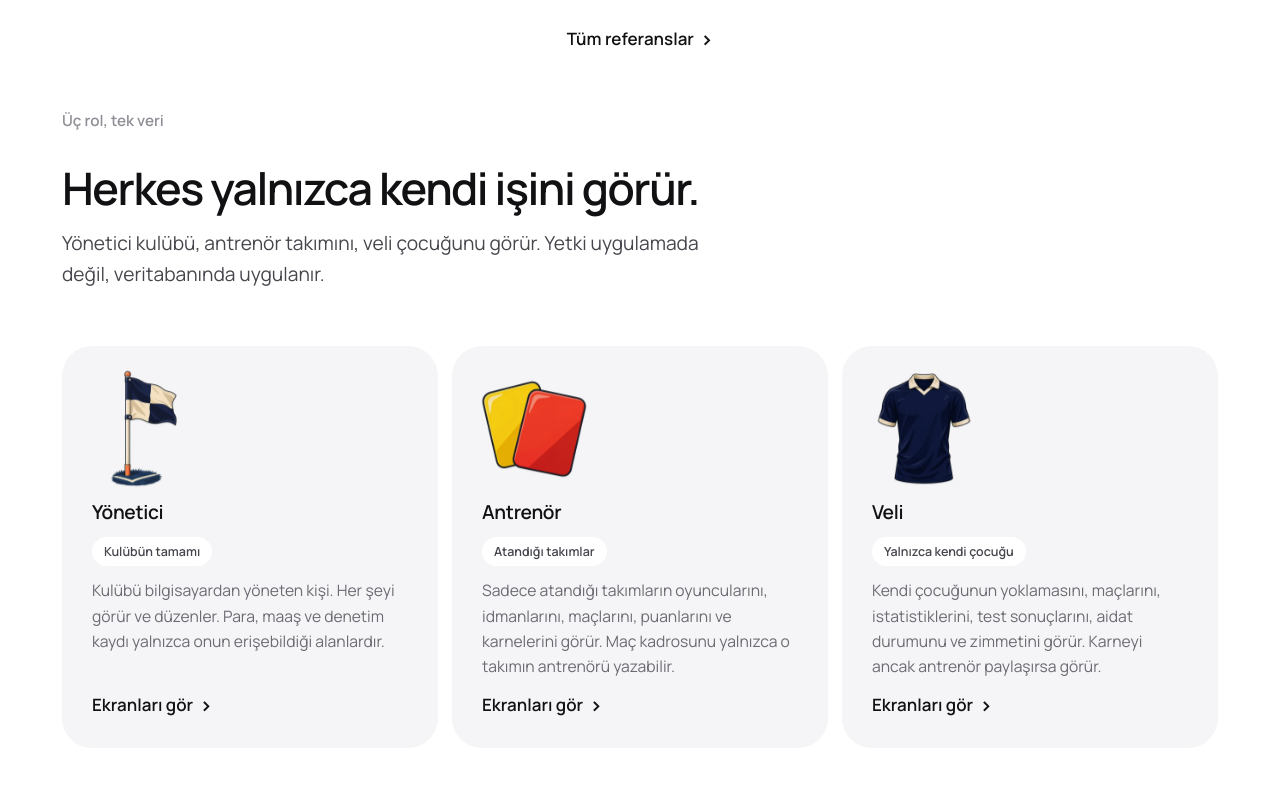
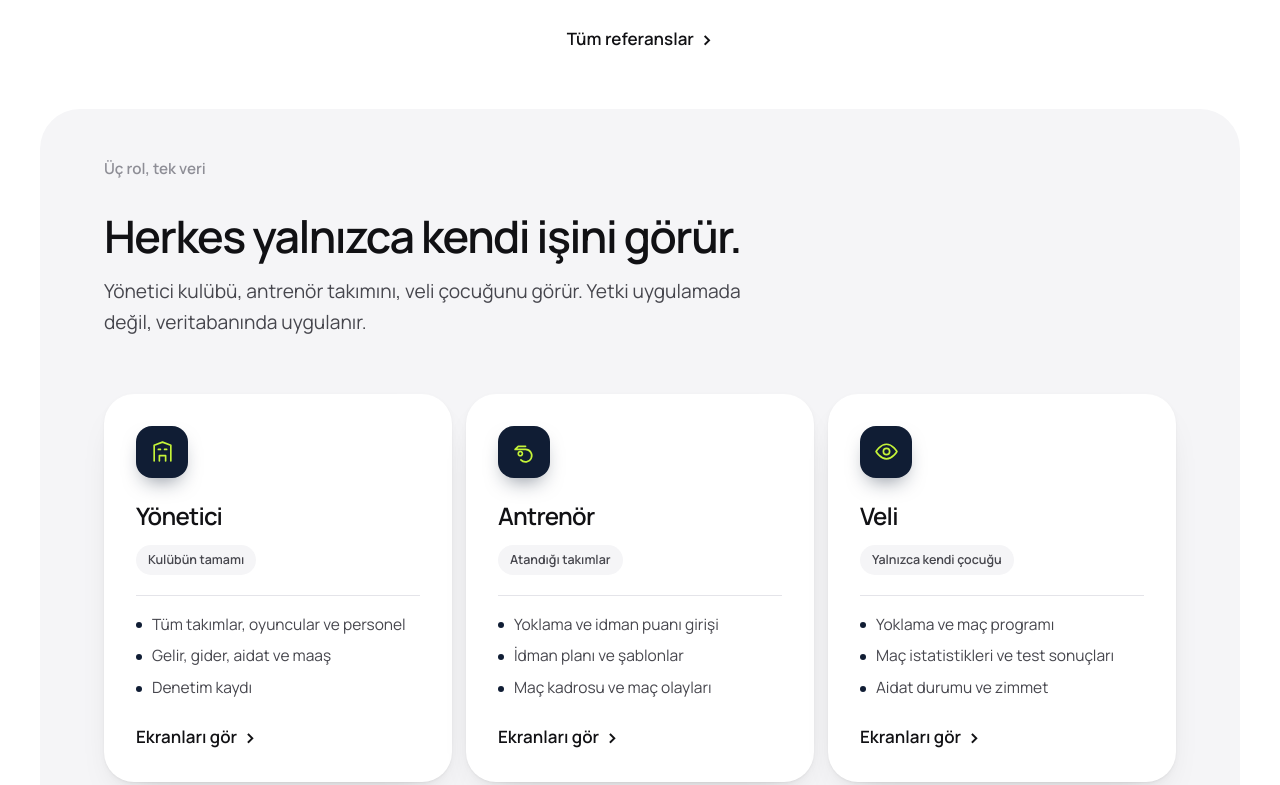
Before and after one commit to kerimelmalii/kulupgo-site, a plain HTML site: page index.html in a window 1280 px wide. Shown: the part 2070-2855 px from the top of the page. Drawn offline with Linux system fonts and the light colour scheme.

Commit message:
Roller bölümü: görselsiz, gölgeli kartlar
Co-Authored-By: Claude Sonnet 5.5 <noreply@anthropic.com>
Claude-Session: https://claude.ai/code/session_01PB1fxnbj5im94Cfm8TRDyB

```diff
--- a/css/site.css
+++ b/css/site.css
@@ -179,6 +179,16 @@ section{position:relative}
   .op li:before{background:var(--g)}
   .op-bot{order:1}.op-bot p{display:none}
 }
+.role{display:flex;flex-direction:column;gap:14px;background:#fff;border-radius:var(--r-card);padding:32px;text-decoration:none;color:var(--body);box-shadow:0 1px 2px rgba(17,17,20,.04),0 2px 6px rgba(17,17,20,.03),0 18px 40px -22px rgba(17,17,20,.22);transition:transform .3s,box-shadow .3s}
+.role:hover{transform:translateY(-6px);box-shadow:0 1px 2px rgba(17,17,20,.04),0 4px 10px rgba(17,17,20,.04),0 34px 60px -26px rgba(17,17,20,.34)}
+.role .ico{width:52px;height:52px;border-radius:16px;background:var(--g);color:var(--lime);display:grid;place-items:center;box-shadow:0 10px 20px -8px rgba(16,29,52,.5)}
+.role .ico svg{width:25px;height:25px}
+.role h3{font-size:1.5rem;letter-spacing:-.03em;margin-top:8px}
+.role .tag{align-self:flex-start;background:var(--box)}
+.role ul{list-style:none;margin:6px 0 10px;padding:18px 0 0;border-top:1px solid var(--line);display:grid;gap:10px;font-size:.97rem;flex:1}
+.role li{display:flex;gap:10px;line-height:1.4}
+.role li:before{content:"";flex:none;width:6px;height:6px;border-radius:50%;background:var(--g);margin-top:.55em}
+.role .link{align-self:flex-start}
 .il{width:100%;height:100%;object-fit:contain;mix-blend-mode:multiply}
 
 /* pricing */
--- a/js/pages1.js
+++ b/js/pages1.js
@@ -76,8 +76,9 @@ html:function(){
    '<div class="marq" aria-label="Referans kulüpler"><div class="marq-track">'+REFS.map(refCard).join('')+'<span style="display:contents" aria-hidden="true">'+REFS.map(refCard).join('')+'</span></div></div>'+
    '<p style="text-align:center;margin-top:28px"><a class="link" href="#referanslar">Tüm referanslar</a></p></section>';
 
-  h+='<section class="sec"><div class="wrap">'+secHead('Üç rol, tek veri','Herkes yalnızca kendi işini görür.','Yönetici kulübü, antrenör takımını, veli çocuğunu görür. Yetki uygulamada değil, veritabanında uygulanır.')+
-   '<div class="row c3">'+D.ROLES.map(function(r,i){return '<a class="card hoverable" href="#panel" style="text-decoration:none"><div style="width:120px;margin:-8px 0 0 -8px">'+SK.art(['flag','cards','bib'][i])+'</div><h3>'+r.name+'</h3><span class="tag" style="align-self:flex-start">'+r.short+'</span><p>'+r.desc+'</p><span class="link" style="align-self:flex-start;margin-top:auto">Ekranları gör</span></a>';}).join('')+'</div></div></section>';
+  var RI={yonetici:'building',antrenor:'whistle',veli:'eye'};
+  h+='<section class="sec dark"><div class="wrap">'+secHead('Üç rol, tek veri','Herkes yalnızca kendi işini görür.','Yönetici kulübü, antrenör takımını, veli çocuğunu görür. Yetki uygulamada değil, veritabanında uygulanır.')+
+   '<div class="row c3">'+D.ROLES.map(function(r){return '<a class="role" href="#panel"><span class="ico">'+I(RI[r.id],1.6)+'</span><h3>'+r.name+'</h3><span class="tag">'+r.short+'</span><ul>'+r.pts.slice(0,3).map(function(x){return '<li>'+x+'</li>';}).join('')+'</ul><span class="link">Ekranları gör</span></a>';}).join('')+'</div></div></section>';
 
   h+='<section class="sec paper"><div class="wrap split"><div>'+secHead('Maç günü','Maç kadron tek ekranda, kurallar arka planda.','11 asıl oyuncu, en fazla 10 yedek, maça özel forma numaraları, tek kaleci ve tek kaptan. Maç bitince her oyuncunun dakikası, golü ve kartları olaylardan hesaplanır.')+
    '<ul class="ticks"><li>Rakip analizi ve maç raporu yalnızca personele açık</li><li>Maç kadrosunu yalnızca o takımın antrenörü yazar</li><li>Veli çocuğunun maç istatistiğini kendi ekranında görür</li></ul><p style="margin-top:28px"><a class="btn" href="#ozellikler">Maç modülünü incele</a></p></div>'+
```
